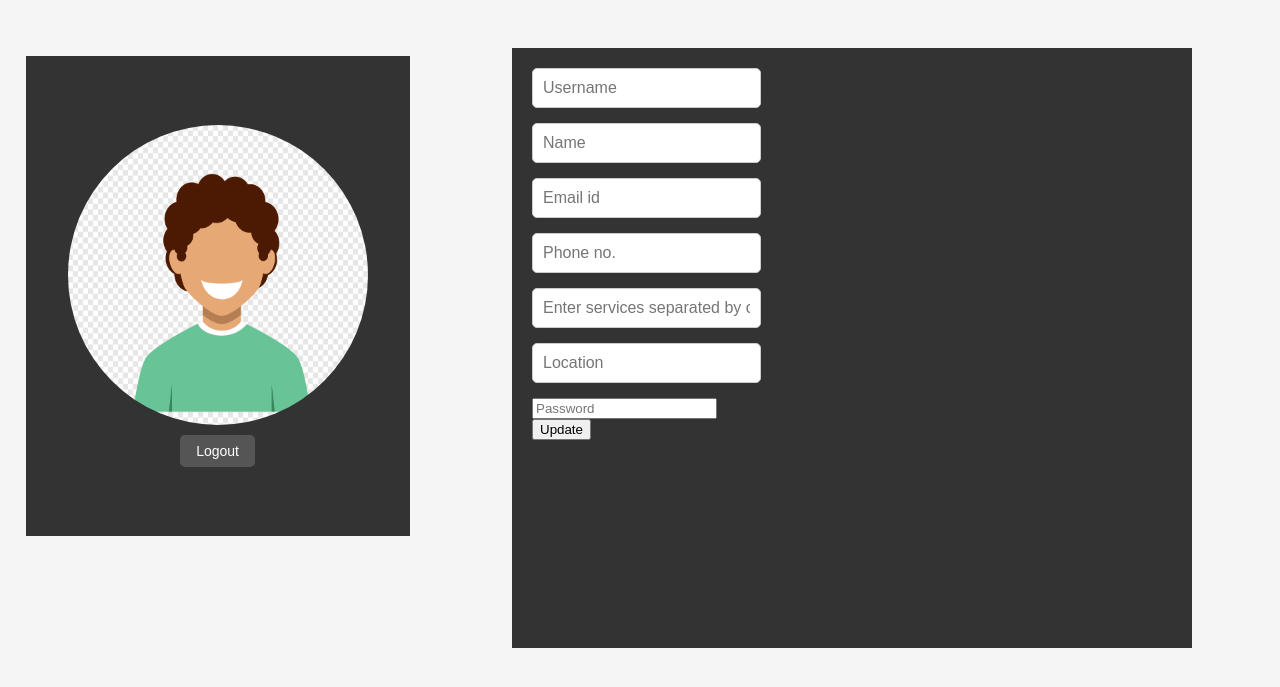
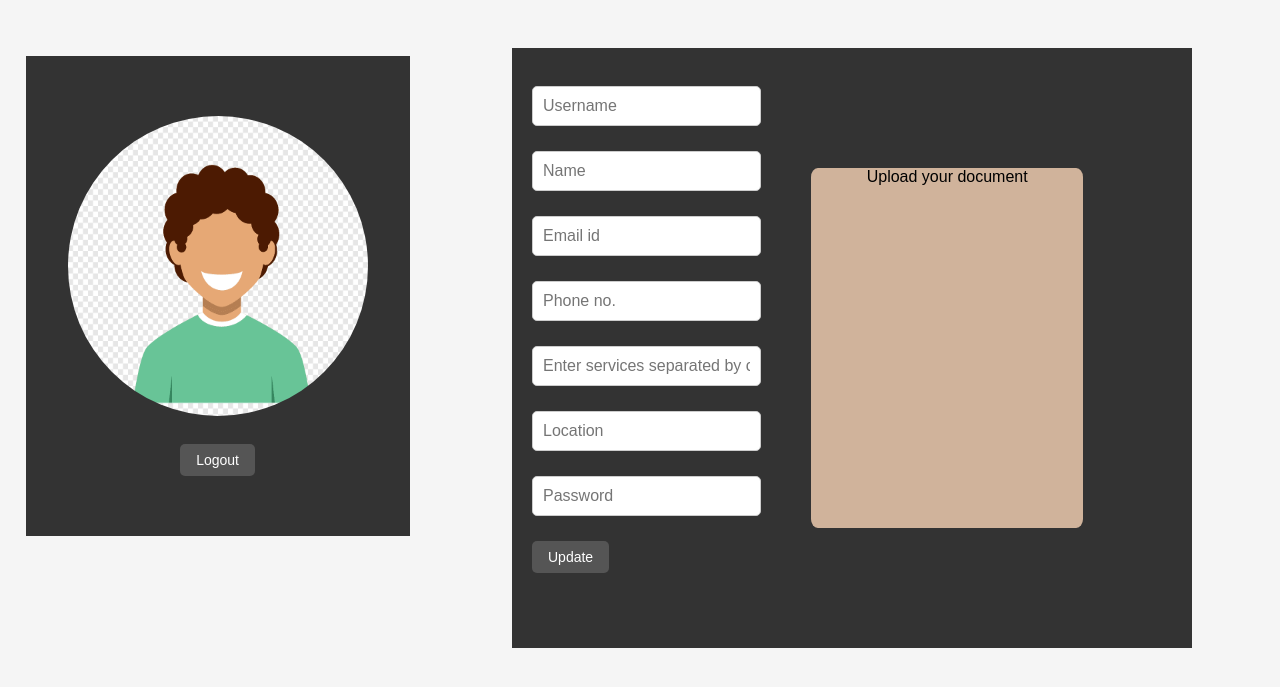
Before and after one commit to amanistrying/InfoMosaic, a Django app: page /serviceProvider/ in a window 1280 px wide. Shown: the top 687 px of the page. Run offline with Django 4.2, Linux system fonts and the light colour scheme.

Commit message:
try to work on gui

```diff
--- a/templates/serviceprovider.html
+++ b/templates/serviceprovider.html
@@ -128,6 +128,25 @@
             flex-direction: column;
         }
 
+        .right-form{
+            position: relative;
+            margin-left: 2em;
+        }
+
+        .right-child {
+            display: block;
+            position: absolute;
+            left: 44%;
+            top: 20%;
+            width: 40%;
+            height: 60%;
+            background-color: #d0b39b;
+            text-align: center;
+            justify-content: center;
+            align-items: center;
+            border-radius: 2.5%;
+        }
+
         label {
             color: #333;
             font-weight: bold;
@@ -136,9 +155,10 @@
 
         input[type="text"],
         input[type="email"],
+        input[type="password"],
         select {
             padding: 10px;
-            margin-bottom: 15px;
+            margin-bottom: 25px;
             border: 1px solid #ccc;
             border-radius: 5px;
             font-size: 16px;
@@ -155,6 +175,7 @@
             align-self: center;
         }
 
+
         .save-btn:hover {
             background-color: #555;
         }
@@ -165,10 +186,13 @@
         <<div class="left-block">
             {% load static %}
             <img src="{% static 'face.png' %}" alt="User Image">
+            <br>
             <a href="{% url 'logout' %}">
             <button class="logout-btn">Logout</button></a>
         </div>
         <div class="right-block">
+            <div class="right_form">
+            <br>
             <form method="post" action="{% url 'edit' %}">
                 {% csrf_token %}
                 <div class="username form-group">
@@ -195,15 +219,18 @@
                     <input type="password" name="sp_password" id="password" placeholder="Password" minlength="6" required>
                 </div>
                 <div class="signup-button form-group">
-                    <button type="submit" name="action" value="update">Update</button>
+                    <button class="logout-btn" type="submit" name="action" value="update">Update</button>
                 </div>
             </form>
+            </div>
 
             {% if error_message %}
             <div class="error-message">
                 <p>{{ error_message }}</p>
             </div>
             {% endif %}
+
+            <div class="right-child">Upload your document</div>
         </div>
 </body>
 
```
